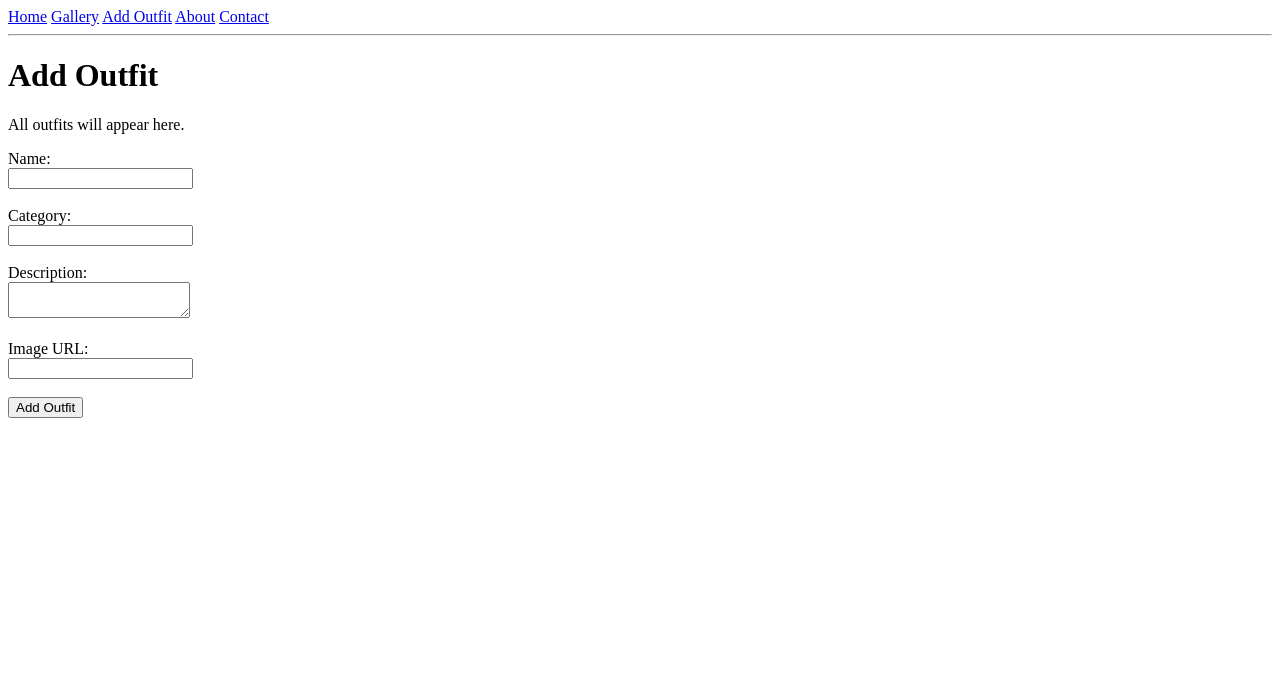
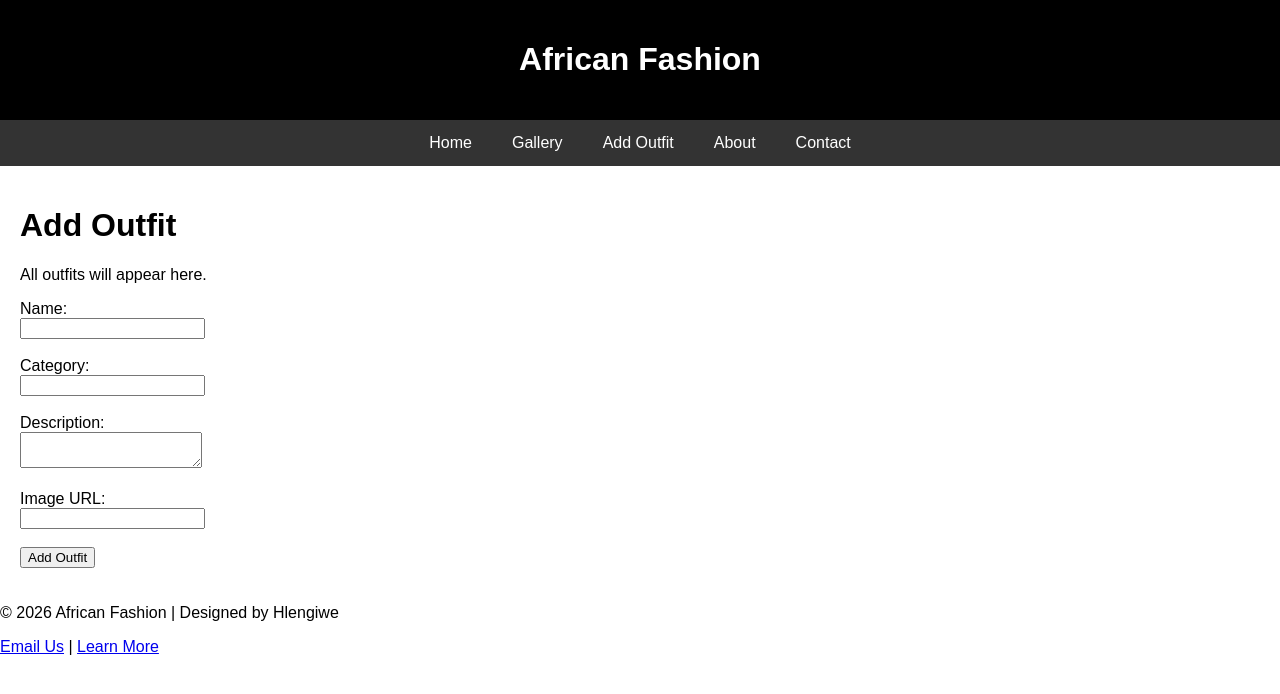
Before and after one commit to HlengiweNcube/flask_db_project, a Flask app: page /add in a window 1280 px wide. Shown: the top 694 px of the page. Run offline with Flask 3, Linux system fonts and the light colour scheme.

Commit message:
Center video and add global footer for consistent layout

```diff
--- a/static/css/style.css
+++ b/static/css/style.css
@@ -94,3 +94,155 @@ h2 {
     flex-wrap: wrap;
     gap: 20px;
 }
+body {
+    margin: 0;
+    font-family: Arial, sans-serif;
+}
+
+/* Banner */
+.banner {
+    background: #000;
+    color: white;
+    text-align: center;
+    padding: 20px;
+}
+
+/* Navigation */
+.navbar {
+    display: flex;
+    justify-content: center;
+    background: #333;
+}
+
+.navbar a {
+    color: white;
+    padding: 14px 20px;
+    text-decoration: none;
+}
+
+.navbar a:hover {
+    background: #555;
+}
+
+/* Layout */
+main {
+    padding: 20px;
+}
+@media (max-width: 768px) {
+    .navbar {
+        flex-direction: column;
+    }
+
+    .video iframe {
+        width: 100%;
+    }
+}
+/* Center title */
+.center-title {
+    text-align: center;
+    margin-bottom: 30px;
+}
+
+/* Row layout */
+.content-row {
+    display: flex;
+    align-items: center;
+    justify-content: space-between;
+    gap: 30px;
+    margin-bottom: 40px;
+}
+
+/* Left text */
+.text {
+    flex: 1;
+}
+
+/* Right image */
+.image {
+    flex: 1;
+    text-align: center;
+}
+
+.image img {
+    width: 100%;
+    max-width: 300px;
+    border-radius: 10px;
+}
+@media (max-width: 768px) {
+    .content-row {
+        flex-direction: column;
+    }
+}
+/* Section spacing */
+.learn-more {
+    max-width: 1100px;
+    margin: auto;
+}
+
+/* Title */
+.center-title {
+    text-align: center;
+    font-size: 2rem;
+    margin-bottom: 40px;
+}
+
+/* Layout */
+.content-row {
+    display: flex;
+    align-items: center;
+    gap: 40px;
+    margin-bottom: 60px;
+}
+
+/* Reverse layout */
+.content-row.reverse {
+    flex-direction: row-reverse;
+}
+
+/* Text styling */
+.text h3 {
+    font-size: 1.5rem;
+    margin-bottom: 10px;
+}
+
+.text p {
+    line-height: 1.6;
+    color: #555;
+}
+
+/* Image styling */
+.image img {
+    width: 100%;
+    max-width: 400px;
+    border-radius: 15px;
+    transition: transform 0.3s ease, box-shadow 0.3s ease;
+}
+
+/* Hover effect */
+.image img:hover {
+    transform: scale(1.05);
+    box-shadow: 0 10px 25px rgba(0,0,0,0.2);
+}
+
+@media (max-width: 768px) {
+    .content-row {
+        flex-direction: column;
+        text-align: center;
+    }
+
+    .content-row.reverse {
+        flex-direction: column;
+    }
+}
+.video-container {
+    display: flex;
+    justify-content: center;
+    margin: 40px 0;
+}
+
+.video-container iframe {
+    width: 80%;
+    max-width: 700px;
+    height: 400px;
+    border-radius: 10px;
+}
--- a/templates/base.html
+++ b/templates/base.html
@@ -1,12 +1,21 @@
 <!DOCTYPE html>
 <html lang="en">
 <head>
+    <meta charset="UTF-8">
+    <meta name="viewport" content="width=device-width, initial-scale=1.0">
+    <meta name="description" content="African Fashion Showcase Website">
     <title>African Fashion</title>
+
     <link rel="stylesheet" href="{{ url_for('static', filename='css/style.css') }}">
 </head>
+
 <body>
 
-<nav>
+<header class="banner">
+    <h1>African Fashion</h1>
+</header>
+
+<nav class="navbar">
     <a href="/">Home</a>
     <a href="/gallery">Gallery</a>
     <a href="/add">Add Outfit</a>
@@ -14,11 +23,23 @@
     <a href="/contact">Contact</a>
 </nav>
 
-<hr>
-
-{% block content %}{% endblock %}
+<main>
+    {% block content %}{% endblock %}
+</main>
 
 <script src="{{ url_for('static', filename='js/script.js') }}"></script>
 
+<footer class="footer">
+    <p>&copy; 2026 African Fashion | Designed by Hlengiwe</p>
+
+    <p>
+        <a href="mailto:yourname@email.com">Email Us</a> |
+        <a href="https://en.wikipedia.org/wiki/African_clothing" target="_blank">
+            Learn More
+        </a>
+    </p>
+</footer>
+
 </body>
+
 </html>
```
Also changed, not shown: templates/home.html (+5 -14 lines).
